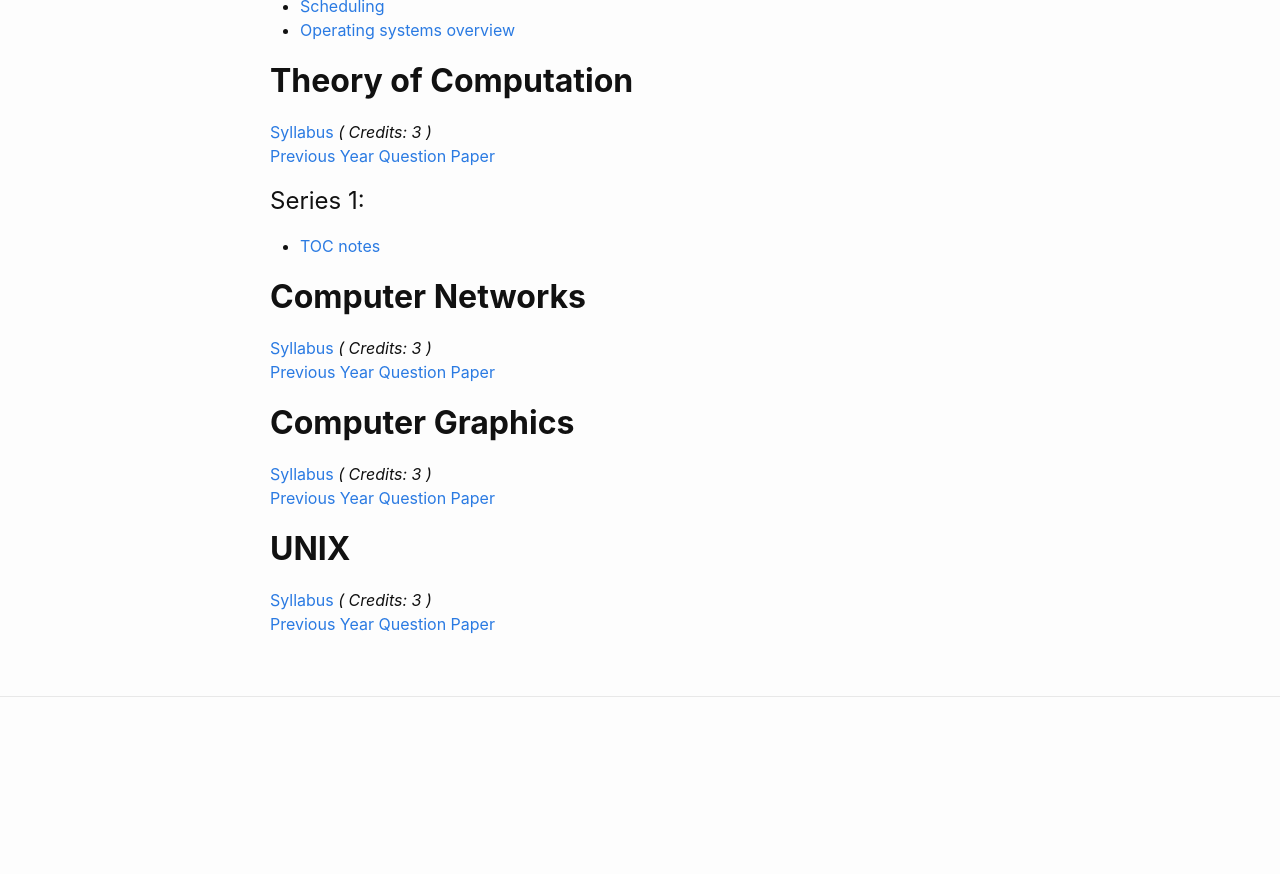
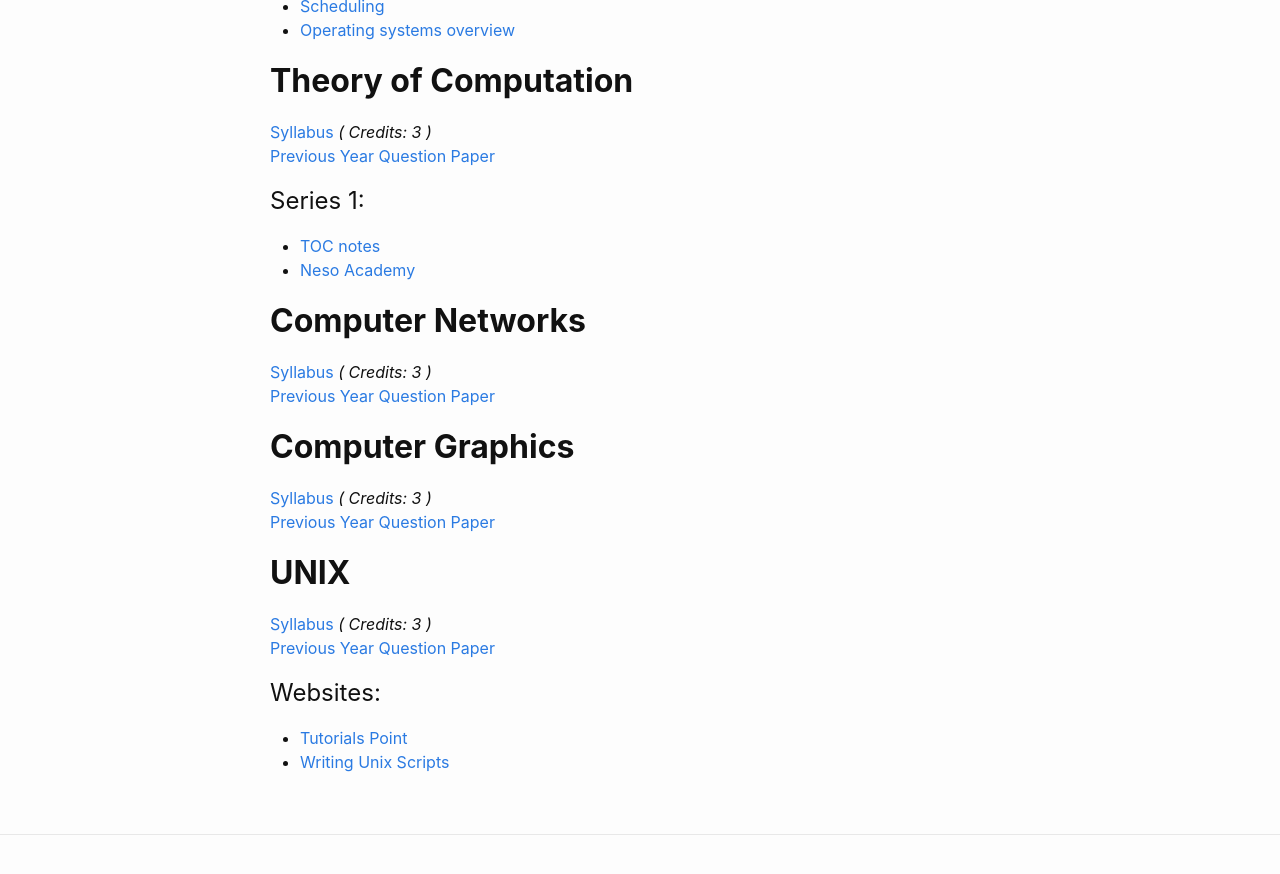
Before and after one commit to IT-GECBH/2020, a Jekyll site: the page built from resources.md, in a window 1280 px wide and 900 px high, scrolled down 1349 px. Shown: the top 874 px of the window. Built offline with Jekyll 4.4.1, drawn with Linux system fonts in a browser that asks for light colours; before the commit the page ends 2136 px from its top, so only the background shows below that.

Commit message:
added new links

```diff
--- a/resources.md
+++ b/resources.md
@@ -51,6 +51,7 @@ permalink: /resources/
 [Previous Year Question Paper][soft-prev]
 # Series 1:
 * [TOC notes][t-note]
+* [Neso Academy](https://www.youtube.com/watch?v=58N2N7zJGrQ&list=PLBlnK6fEyqRgp46KUv4ZY69yXmpwKOIev)
 
 ## **Computer Networks**
 [Syllabus]( /resources/NETWORKS/IT307_Computer_Networks.pdf ) *( Credits: 3 )* <br/>
@@ -63,6 +64,9 @@ permalink: /resources/
 ## **UNIX**
 [Syllabus]( /resources/UNIX/IT363_Unix_Shell_Programming.pdf ) *( Credits: 3 )*  <br/>
 [Previous Year Question Paper]( /resources/UNIX/Unix_Shell_Programming.pdf )
+# Websites:
+* [Tutorials Point](https://www.tutorialspoint.com/unix/)
+* [Writing Unix Scripts](https://web.calpoly.edu/~rasplund/script.html)
 
 [micro-prev]: /resources/MICROPROCESSOR/CS305._S5_Dec_17_Regular.pdf
 [mic-syll]: /resources/MICROPROCESSOR/CS305_Microprocessors_and_microcontrollers.pdf
```
